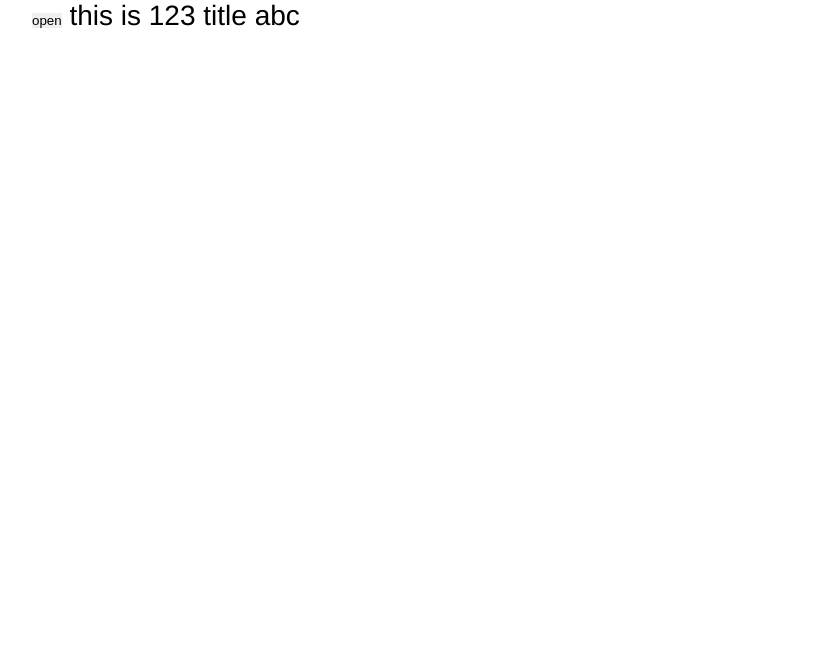
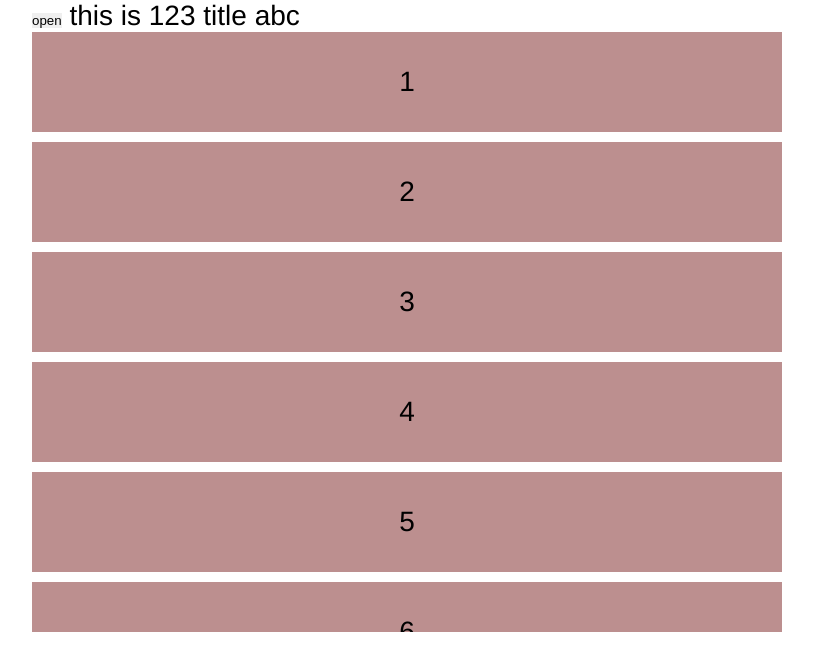
Before and after one commit to hjyyang/mozat-cli-init, a Vue app: page / in a window 1280 px wide. Shown: the top 670 px of the page, without its empty margins (233-1046 px from the left). Built offline with nearby package versions, Linux system fonts and the light colour scheme.

Commit message:
feat: 新增列表触底获取数据功能

```diff
--- a/src/App.vue
+++ b/src/App.vue
@@ -1,32 +1,20 @@
 <template>
 	<div id="app">
-		<button @click="dialogShow=true">open</button>
-		<j-dialog :visible.sync="dialogShow">
-			<div class="test">this is content</div>
-		</j-dialog>
-		<j-loading :visible="loading" :size="10"></j-loading>
-		{{ $t("title",{test: title,abc:"abc"}) }}
+		<Demo />
 	</div>
 </template>
 
 <script>
+import Demo from "./components/demo";
 export default {
 	name: "App",
 	data() {
-		return {
-			dialogShow: false,
-			title: "123",
-			loading: false,
-		};
+		return {};
 	},
-	components: {},
-	mounted() {},
+	components: {
+		Demo,
+	},
+	computed: {},
 	methods: {},
 };
 </script>
-
-<style lang="scss" scoped>
-.test {
-	width: 2rem;
-}
-</style>
--- /dev/null
+++ b/src/components/demo.vue
@@ -0,0 +1,70 @@
+<template>
+	<div class="demo">
+		<button @click="dialogShow=true">open</button>
+		<j-dialog :visible.sync="dialogShow">
+			<div class="test">this is content</div>
+		</j-dialog>
+		{{ $t("title",{test: title,abc:"abc"}) }}
+		<div class="infinite-list-wrapper">
+			<ul v-infinite-scroll="load" :infinite-scroll-disabled="disabled">
+				<li v-for="(item,index) in list" :key="index">{{ item }}</li>
+			</ul>
+			<j-loading :visible="loading" :size="10"></j-loading>
+			<p v-if="noMore">没有更多了</p>
+		</div>
+	</div>
+</template>
+
+<script>
+export default {
+	name: "demo",
+	data() {
+		return {
+			dialogShow: false,
+			title: "123",
+			list: [1, 2, 3, 4, 5, 6, 7, 8, 9],
+			loading: false,
+			noMore: false,
+		};
+	},
+	components: {},
+	computed: {
+		disabled() {
+			return this.loading || this.noMore;
+		},
+	},
+	mounted() {
+		// this.$loading();
+	},
+	methods: {
+		load() {
+			this.loading = true;
+			setTimeout(() => {
+				this.list.push(this.list.length + 1);
+				this.list.push(this.list.length + 1);
+				this.loading = false;
+				if (this.list.length >= 20) {
+					this.noMore = true;
+				}
+			}, 2000);
+		},
+	},
+};
+</script>
+
+<style lang="scss" scoped>
+.test {
+	width: 2rem;
+}
+.infinite-list-wrapper {
+	max-height: 3rem;
+	overflow: auto;
+	text-align: center;
+}
+li {
+	height: 0.5rem;
+	line-height: 0.5rem;
+	margin-bottom: 0.05rem;
+	background-color: rosybrown;
+}
+</style>
--- a/src/lang/index.js
+++ b/src/lang/index.js
@@ -1,7 +1,7 @@
 import Vue from "vue";
 import { urlParse } from "../lib/util";
-import En from "./en";
-import Ar from "./ar";
+import En from "./locales/en";
+import Ar from "./locales/ar";
 
 function t(text, variate) {
 	if (Vue.prototype.$i18n) {
--- a/src/main.js
+++ b/src/main.js
@@ -8,11 +8,13 @@ import VueLazyload from "vue-lazyload";
 
 import JDialog from "./plug/Dialog";
 import Loading from "./plug/Loading";
+import InfiniteScroll from "./plug/InfiniteScroll";
 
 Vue.config.productionTip = false;
 
 Vue.use(JDialog); //使用对话框，如项目中未用到对话框可注释
 Vue.use(Loading);
+Vue.use(InfiniteScroll);
 
 Vue.use(VueLazyload, {
 	preLoad: 1.3,
--- /dev/null
+++ b/src/plug/InfiniteScroll/index.js
@@ -0,0 +1,8 @@
+import InfiniteScroll from "./src/main.js";
+
+/* istanbul ignore next */
+InfiniteScroll.install = function(Vue) {
+	Vue.directive(InfiniteScroll.name, InfiniteScroll);
+};
+
+export default InfiniteScroll;
--- /dev/null
+++ b/src/plug/InfiniteScroll/src/main.js
@@ -0,0 +1,55 @@
+function scrollFunc(cb) {
+	var timer = null;
+	return function() {
+		let el = this;
+		if (timer) {
+			clearTimeout(timer);
+		}
+		timer = setTimeout(() => {
+			if (grounding(el)) {
+				cb(el);
+			}
+		}, 18);
+	};
+}
+
+function grounding(node) {
+	const { el, container } = node[scope];
+	if (el.getAttribute("infinite-scroll-disabled")) return false;
+	let wrapH = container.clientHeight,
+		scrollT = container.scrollTop,
+		elH = el.clientHeight;
+	if (wrapH + scrollT >= elH) {
+		// console.log("is grounding");
+		return true;
+	}
+}
+
+function getScrollContainer(el) {
+	if (el.parentNode && el.parentNode.nodeType == 1) {
+		return el.parentNode;
+	}
+}
+
+var scope = "JInfiniteScroll";
+export default {
+	name: "InfiniteScroll",
+	inserted(el, binding, vnode) {
+		const cb = binding.value;
+
+		const vm = vnode.context;
+		// only include vertical scroll
+		const container = getScrollContainer(el);
+		const onScroll = scrollFunc(cb).bind(el, cb);
+
+		el[scope] = { el, vm, container, onScroll };
+
+		container.addEventListener("scroll", onScroll);
+	},
+	unbind(el) {
+		const { container, onScroll } = el[scope];
+		if (container) {
+			container.removeEventListener("scroll", onScroll);
+		}
+	},
+};
--- a/src/plug/Loading/scr/component.vue
+++ b/src/plug/Loading/scr/component.vue
@@ -94,6 +94,7 @@ export default {
 		right: 0;
 		top: 0;
 		bottom: 0;
+		background-color: rgba($color: #000000, $alpha: 0.5);
 	}
 	ul {
 		display: flex;
@@ -103,7 +104,7 @@ export default {
 		height: var(--size);
 		margin: 0 5px;
 		border-radius: 50%;
-		background-color: rgb(216, 15, 149);
+		background-color: #ea3080;
 		transition: all 0.3s;
 		&:nth-of-type(1) {
 			animation: magnify 1.2s linear infinite reverse;
```
Also changed, not shown: src/lang/locales/ar.js (renamed from src/lang/ar.js), src/lang/locales/en.js (renamed from src/lang/en.js).
